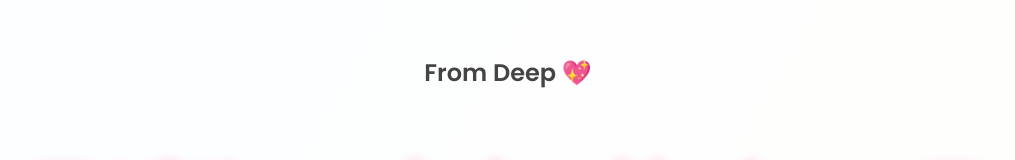
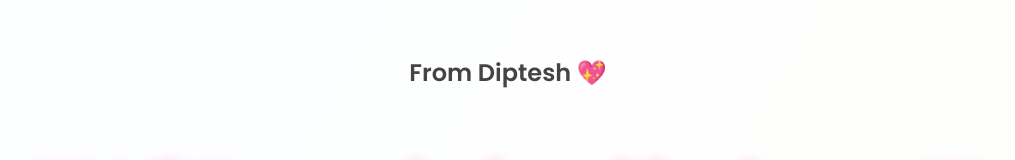
Before and after one commit to dangediptesh-alu/my_first_repository, a plain HTML site: page index.html in a window 1280 px wide. Shown: the part 237-397 px from the top of the page, without its empty margins (132-1147 px from the left). Drawn offline with Linux system fonts and the light colour scheme.

Commit message:
Update index.html

```diff
--- a/index.html
+++ b/index.html
@@ -54,7 +54,7 @@
 </head>
 <body>
   <div class="gate">
-    <h2>From Deep 💖</h2>
+    <h2>From Diptesh 💖</h2>
     <h1>💌 A little surprise is waiting for you 💌</h1>
     <button id="enterBtn">Click here to see 🎁</button>
   </div>
```
